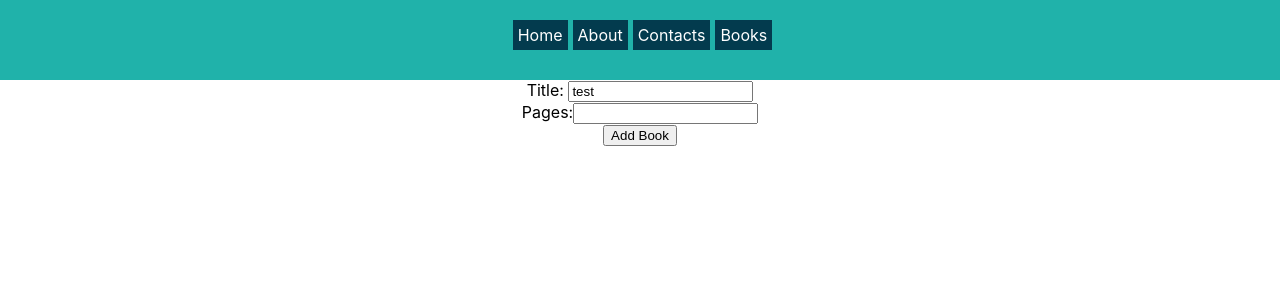
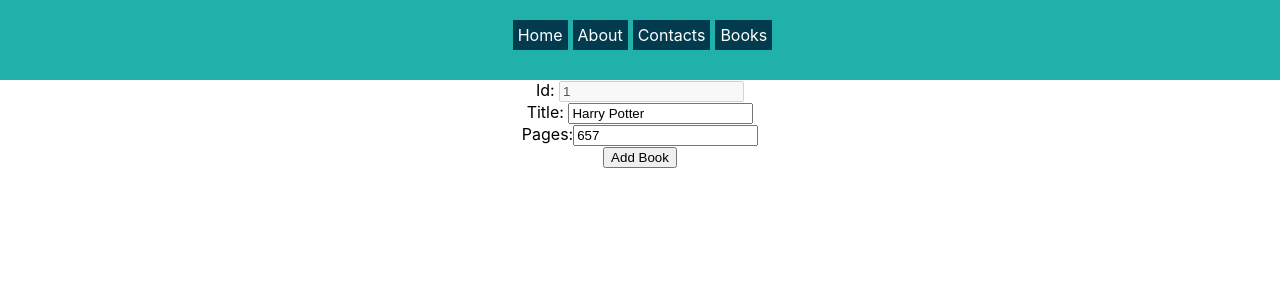
Before and after one commit to ITStepPV321/react-pv321, a React (Create React App) app: page /books/edit/1 in a window 1280 px wide. Shown: the top 300 px of the page. Built offline with nearby package versions, Linux system fonts and the light colour scheme; the HTML template or start-up script is replaced by a standard one.

Commit message:
added EditBook useForm()

```diff
--- a/src/App.css
+++ b/src/App.css
@@ -73,3 +73,4 @@ nav a:hover{
 aside{
   border: 1px solid black;
 }
+/* @import url("./components/books/css/bookList.css"); */
--- a/src/components/books/EditBook.js
+++ b/src/components/books/EditBook.js
@@ -1,26 +1,54 @@
-import { useNavigate,useOutletContext,useParams } from "react-router-dom";
+import { useNavigate, useOutletContext, useParams } from "react-router-dom";
 import { useForm } from "react-hook-form";
 
 function EditBook() {
     const navigate = useNavigate();
     const [books, setBooks] = useOutletContext();
-    const {id}=useParams();
-    const {register,handleSubmit}=useForm();
-    const onSubmit=(editBook)=>{
+    const { id } = useParams();
+    const book = books.find(b => b.id === parseInt(id));
+    console.log(book);
+    const { register, handleSubmit, formState: { errors } } = useForm({
+        defaultValues: {
+            id: book.id,
+            title: book.title,
+            pages: book.pages
+        }
+    });
+    const onSubmit = (editBook) => {
+        const updateBook = {
+            ...editBook,
+            pages: parseInt(editBook.pages)
+        };
 
+        const updateBooks = books.map(currentBook => {
+            if (updateBook.id === currentBook.id) return updateBook;
+            return currentBook;
+        })
+        console.log(updateBook);
+        setBooks(updateBooks);
     }
 
-    return ( <>
+    return (<>
         <div className="form-newBook">
             <form action="" onSubmit={handleSubmit(onSubmit)}>
                 <div className="container-input">
+                    <label htmlFor="id" >Id: </label>
+                    <input  {...register("id")} disabled />
+                </div>
+                <div className="container-input">
                     <label htmlFor="title" >Title: </label>
-                        <input defaultValue="test" {...register("title")} type="text" id="title"/>
+                    <input  {...register("title", { required: true, minLength: 3 })} type="text" id="title"
+                     aria-invalid={errors.title ? "true" : "false"}
+                    />
 
+                        {errors.title?.type==='required' && <p role="alert">Title book is required</p>}
+                        {errors.title?.type==='minLength' && <p role="alert">Min length of title  is 3</p>}
                 </div>
                 <div className="container-input">
                     <label> <span>Pages:</span>
-                        <input {...register("pages")} type="number" id="pages"/>
+                        <input {...register("pages", { required: true, min: 0 })} type="number" id="pages" />
+                        {errors.pages?.type==='required' && <p role="alert">Pages book is required</p>}
+                        {errors.pages?.type==='min' && <p role="alert">Min pages is 0</p>}
 
                     </label>
                 </div>
@@ -30,7 +58,7 @@ function EditBook() {
             </form>
         </div>
 
-    </> );
+    </>);
 }
 
 export default EditBook;
--- a/src/components/books/css/bookList.css
+++ b/src/components/books/css/bookList.css
@@ -27,10 +27,15 @@
 }
 
 .books a{
-    color: rgb(5, 82, 82);
+    color: rgb(1, 30, 30);
+    font-weight: 600;
     text-decoration: none;
 }
 
 tr>td:nth-child(2){
     text-align: left;
 }
+
+.book-tables tr:hover{
+    background-color: rgb(189, 199, 199);
+}
```
Lines whose indentation alone changed are shown as unchanged.
